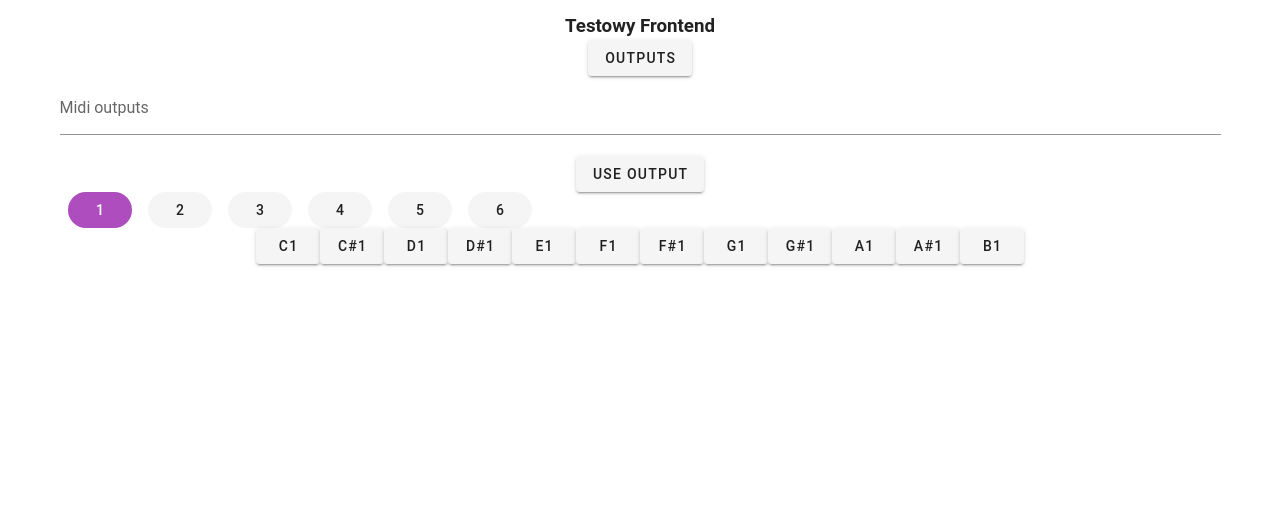
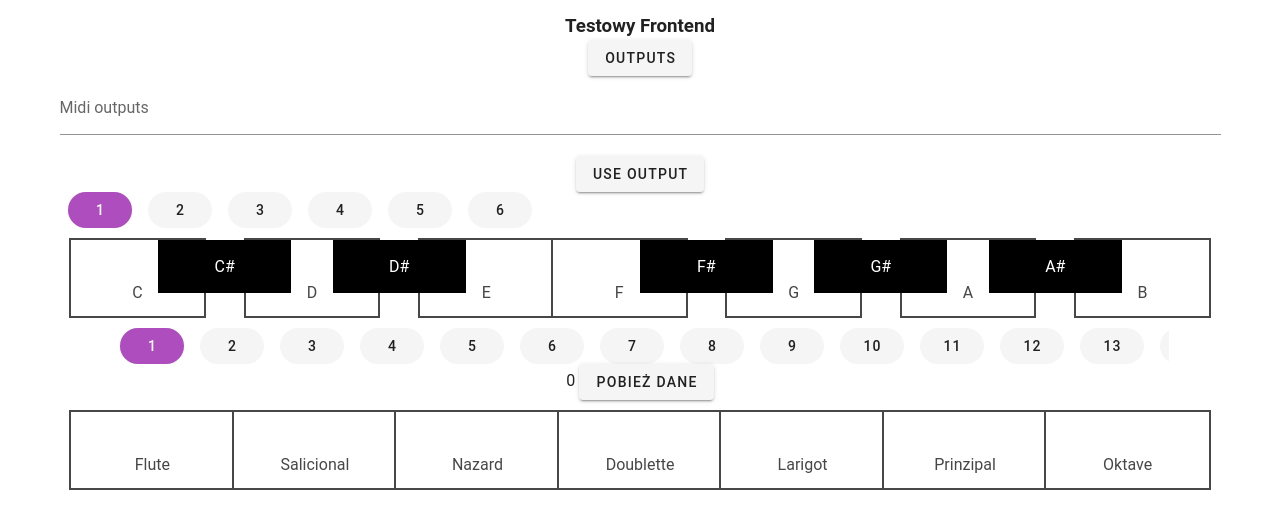
Before and after one commit to MichalKlyz-s/frontend, a Vue app: page / in a window 1280 px wide. Shown: the top 528 px of the page. Built offline with nearby package versions, Linux system fonts and the light colour scheme; the HTML template or start-up script is replaced by a standard one.

Commit message:
Dodanie pobierania głosów i przygotowanie pod dodanie głosów

```diff
--- a/package.json
+++ b/package.json
@@ -43,7 +43,8 @@
     "typescript": "^5.0.2",
     "vue-cli-plugin-vuetify": "~2.5.8",
     "vue-template-compiler": "^2.6.14",
-    "vuetify-loader": "^1.7.0"
+    "vuetify-loader": "^1.7.0",
+    "webpack-env": "^0.8.0"
   },
   "eslintConfig": {
     "root": true,
--- a/src/components/homePage.vue
+++ b/src/components/homePage.vue
@@ -5,6 +5,7 @@
         <div class="hello">
           <h3>Testowy Frontend</h3>
        <keybord/>
+       <register/>
     </div>
       </v-col>
       </v-row>
@@ -13,14 +14,16 @@
 
 <script>
 import keybord from '../components/keyboard.vue'
+import register from '../components/register.vue'
 export default {
   name: 'homePage',
   components: {
-    keybord
+    keybord,
+    register
   },
   data: () => ({
-    octawList: [1, 2, 3, 4, 5, 6],
-    selected: 1
+    // octawList: [1, 2, 3, 4, 5, 6],
+    // selected: 1
     // ecosystem: [
     //   {
     //     text: 'vuetify-loader',
--- a/src/components/keyboard.vue
+++ b/src/components/keyboard.vue
@@ -33,7 +33,11 @@
           </v-btn>
         </v-slide-item>
       </v-slide-group>
-    <v-btn variant="tonal" @click="test('C' + (selected+1))">
+
+<v-row>
+<br/>
+</v-row>
+    <!-- <v-btn variant="tonal" @click="test('C' + (selected+1))">
       C{{selected+1}}
     </v-btn>
         <v-btn variant="tonal" @click="test('C#' + (selected+1))">
@@ -68,13 +72,67 @@
       </v-btn>
       <v-btn variant="tonal" @click="test('B' + (selected+1))">
         B{{selected+1}}
-        <!-- Orchestral -->
-      </v-btn>
+      </v-btn> -->
+      <!-- <div id="kbd">
+        <div id="keys">
+         <v-col cols="1" id="keys">
+          <div class="node white"></div>
+         </v-col>
+        <v-col cols="1" id="keys">
+          <div class="node black"></div>
+         </v-col>
+        <v-col cols="1" id="keys">
+          <div class="node white"></div>
+         </v-col>
+         <v-col cols="2">
+           <div class="prawyPrzycisk"></div>
+        </v-col>
+        <v-col cols="2">
+           <div class="lewyPrzycisk"></div>
+        </v-col>
+        <v-col cols="2">
+           <div class="prawyPrzycisk"></div>
+        </v-col>
+        </div>
+      </div>
+       <div class="Czarnyprzycisk"></div>
+       <div class="prawyPrzycisk"></div>
+       <div class="srodkowyPrzycisk"></div>
+</div> -->
+<div id="kbd">
 
+<div id="keys">
+
+    <div id="c" class="note white" @click="test('C' + (selected+1))">C
+    </div>
+    <div id="c#" class="note black" @click="test('C#' + (selected+1))">C#
+    </div>
+    <div id="d" class="note white" @click="test('D' + (selected+1))">D
+    </div>
+    <div id="d#" class="note black" @click="test('D#' + (selected+1))">D#
+    </div>
+    <div id="e" class="note white" @click="test('E' + (selected+1))">E
+    </div>
+    <div id="f" class="note white" @click="test('F' + (selected+1))">F
+    </div>
+    <div id="f#" class="note black" @click="test('F#' + (selected+1))">F#
+    </div>
+    <div id="g" class="note white" @click="test('G' + (selected+1))">G
+    </div>
+    <div id="g#" class="note black" @click="test('G#' + (selected+1))">G#
+    </div>
+    <div id="a" class="note white" @click="test('A' + (selected+1))">A
+    </div>
+    <div id="a#" class="note black" @click="test('A#' + (selected+1))">A#
+    </div>
+    <div id="b" class="note white" @click="test('B' + (selected+1))">B
+    </div>
+</div>
+</div>
 </div>
 </template>
 <script>
-import * as api from '../modules/api_h.ts'
+import * as api from '../modules/apiH.ts'
 export default {
   name: 'keybord',
   data: () => ({
@@ -116,3 +174,100 @@ export default {
   }
 }
 </script>
+<style lang="scss" scoped>
+
+.lewyPrzycisk {
+  height: 85px;
+  width: 46px;
+  background: white;
+  border-right: 2px solid black;
+  border-top: 2px solid black;
+  border-left: 2px solid black;
+}
+
+.lewyPrzycisk::after {
+  content: '';
+  background-color: white;
+  position: absolute;
+  height: 150px;
+  width: 90px;
+    margin-left: -23px;
+  border-right: 2px solid black;
+  border-bottom: 2px solid black;
+  border-left: 2px solid black;
+  margin-top: 85px;
+}
+
+.prawyPrzycisk {
+  // margin-left: 20px;
+  height: 85px;
+  width: 46px;
+  background: white;
+  border-right: 2px solid black;
+  border-top: 2px solid black;
+  border-left: 2px solid black;
+}
+// .prawyPrzycisk::before {
+//   content: '';
+//   position: absolute;
+//   height: 65px;
+//   border-top: 10px solid transparent;
+//   border-bottom: 10px solid transparent;
+//   border-right: 10px solid #e8e8e8;
+//   margin-left: -10px;
+// }
+.prawyPrzycisk::before {
+  content: '';
+  background-color: white;
+  position: absolute;
+  height: 150px;
+  width: 90px;
+    margin-left: -69px;
+  border-right: 2px solid black;
+  border-bottom: 2px solid black;
+  border-left: 2px solid black;
+  margin-top: 85px;
+}
+
+#kbd {
+  height: 100px;
+  padding: 1%;
+  flex-flow: column;
+  display: flex;
+  flex: 4;
+}
+
+#keys {
+  height: 100%;
+  display: flex;
+  flex: 8;
+  justify-content: center;
+
+}
+
+.note {
+  flex: 1;
+  display: inline-flex;
+  align-items: center;
+}
+
+.black {
+
+  justify-content: center;
+  position: relative;
+  height: 70%;
+  background-color: #474747;
+  color: white;
+  width: 8%;
+  margin: 0 -4%
+}
+
+.white {
+  flex-flow: column;
+  justify-content: flex-end;
+  outline: 2px solid #474747;
+  color: #474747;
+  background-color: #ffffff;
+  padding-bottom: 1%;
+}
+</style>
--- /dev/null
+++ b/src/components/register.vue
@@ -0,0 +1,222 @@
+<template>
+<div>
+  <v-slide-group show-arrows v-model="selectedChanel">
+    <v-slide-item
+          v-for="n in 16"
+          :key="n"
+          v-slot:default="{ active, toggle }"
+
+        >
+          <v-btn
+            class="mx-2"
+            :input-value="active"
+            active-class="purple white--text"
+            depressed
+            rounded
+            @click="toggle"
+          >
+            {{ n }}
+          </v-btn>
+        </v-slide-item>
+      </v-slide-group>
+      {{ selectedChanel }}
+      <v-btn variant="tonal" @click="getData()">
+     Pobież dane
+    </v-btn>
+    <div v-if="dataVoice" style="margin: 20px;">
+      <template v-if="dataVoice">
+        <template v-for="(c, index) in  dataVoice.length" >
+          <div v-bind:key="index">
+      <v-row v-if="dataVoice[index].generaldata">
+        General data: <br/>
+        Name: {{ dataVoice[index].generaldata.Name }}
+        Location: {{ dataVoice[index].generaldata.Location }}
+        Number Of Voices: {{ dataVoice[index].generaldata.NumberOfVoices }}
+        Change Of Voice: {{ dataVoice[index].generaldata.ChangeOfVoice }}
+        Number Of Manuals: {{ dataVoice[index].generaldata.NumberOfManuals }}
+        Kople: {{ dataVoice[index].generaldata.Kople }}
+      </v-row>
+      <v-row v-if="dataVoice[index].Keyboard">
+        Keyboard: <br/>
+        Manuals: {{ dataVoice[index].Keyboard.Manuals.Start }} - {{ dataVoice[index].Keyboard.Manuals.End }}
+        Pedals: {{ dataVoice[index].Keyboard.Pedals.Start }} - {{ dataVoice[index].Keyboard.Pedals.End }}
+      </v-row>
+      <v-row v-if="dataVoice[index].OrgansDisposition">
+        Organ dispositon: <br/>
+        Name: {{ dataVoice[index].OrgansDisposition.Name }}
+        Voices For Manuals: {{ dataVoice[index].OrgansDisposition.VoicesForManuals }}
+        Numbers To Show: {{ dataVoice[index].OrgansDisposition.NumbersToShow }}
+        Numbers For Switch: {{ dataVoice[index].OrgansDisposition.NumbersForSwitch }}
+      </v-row>
+    </div>
+    </template>
+    </template>
+</div>
+<div id="kbd">
+
+<div id="keys">
+
+    <div id="c" class="note white" @click="test('C' )">Flute
+    </div>
+    <div id="d" class="note white" @click="test('D' )">Salicional
+    </div>
+    <div id="e" class="note white" @click="test('E')">Nazard
+    </div>
+    <div id="f" class="note white" @click="test('F' )">Doublette
+    </div>
+    <div id="g" class="note white" @click="test('G' )">Larigot
+    </div>
+    <div id="a" class="note white" @click="test('A' )">Prinzipal
+    </div>
+    <div id="b" class="note white" @click="test('B')">Oktave
+    </div>
+</div>
+  </div>
+
+</div>
+</template>
+<script>
+import * as api from '../modules/apiH.ts'
+export default {
+  name: 'register',
+  data: () => ({
+    dataVoice: null,
+    selectedChanel: 0
+    // registerArgs: [
+    //   ['note']= 'C',
+    //   ['chanel'] = 0
+    // ]
+  }),
+  methods: {
+    async test (note) {
+      // this.registerArgs.note = note
+      // this.registerArgs.chanel = this.selectedChanel
+      const cos = [note, this.selectedChanel]
+      const stats = await api.midiRegister(cos)
+      if (stats.data.succes) {
+        console.log('tak')
+      } else {
+        console.log('nie')
+        throw Error(stats.message)
+      }
+    },
+    async getData () {
+      const stats = await api.midiOutputsTest()
+      if (stats.data.success === true) {
+        console.log('Pobrało nowe outputy')
+        console.log(stats.data.chosenData)
+        this.dataVoice = stats.data.chosenData
+      } else {
+        console.log('Błąd pobrania')
+        throw Error(stats.message)
+      }
+    },
+    async testChosenOutPut () {
+      const stats = await api.midiChosenOutputTest(this.chosenOutput)
+      if (stats.data.success === true) {
+        console.log('Powiodło się')
+      } else {
+        console.log('Błąd wysłania')
+        throw Error(stats.message)
+      }
+    }
+  }
+}
+</script>
+<style lang="scss" scoped>
+
+.lewyPrzycisk {
+  height: 85px;
+  width: 46px;
+  background: white;
+  border-right: 2px solid black;
+  border-top: 2px solid black;
+  border-left: 2px solid black;
+}
+
+.lewyPrzycisk::after {
+  content: '';
+  background-color: white;
+  position: absolute;
+  height: 150px;
+  width: 90px;
+    margin-left: -23px;
+  border-right: 2px solid black;
+  border-bottom: 2px solid black;
+  border-left: 2px solid black;
+  margin-top: 85px;
+}
+
+.prawyPrzycisk {
+  // margin-left: 20px;
+  height: 85px;
+  width: 46px;
+  background: white;
+  border-right: 2px solid black;
+  border-top: 2px solid black;
+  border-left: 2px solid black;
+}
+// .prawyPrzycisk::before {
+//   content: '';
+//   position: absolute;
+//   height: 65px;
+//   border-top: 10px solid transparent;
+//   border-bottom: 10px solid transparent;
+//   border-right: 10px solid #e8e8e8;
+//   margin-left: -10px;
+// }
+.prawyPrzycisk::before {
+  content: '';
+  background-color: white;
+  position: absolute;
+  height: 150px;
+  width: 90px;
+    margin-left: -69px;
+  border-right: 2px solid black;
+  border-bottom: 2px solid black;
+  border-left: 2px solid black;
+  margin-top: 85px;
+}
+
+#kbd {
+  height: 100px;
+  padding: 1%;
+  flex-flow: column;
+  display: flex;
+  flex: 4;
+}
+
+#keys {
+  height: 100%;
+  display: flex;
+  flex: 8;
+  justify-content: center;
+
+}
+
+.note {
+  flex: 1;
+  display: inline-flex;
+  align-items: center;
+}
+
+.black {
+
+  justify-content: center;
+  position: relative;
+  height: 70%;
+  background-color: #474747;
+  color: white;
+  width: 8%;
+  margin: 0 -4%
+}
+
+.white {
+  flex-flow: column;
+  justify-content: flex-end;
+  outline: 2px solid #474747;
+  color: #474747;
+  background-color: #ffffff;
+  padding-bottom: 1%;
+}
+</style>
--- a/src/modules/api_f.ts
+++ b/src/modules/apiF.ts
@@ -36,7 +36,7 @@ export const axiosPost = (
         },
     };
 
-    return axios.post( `http://localhost:8888/${relativeUrl}`,
+    return axios.post( `http://192.168.0.143:8888/${relativeUrl}`,
     postOptions.isPureData ? params : { ...params, user: 'MK'}, postOptions,).catch(readError);
 };
 
@@ -49,8 +49,9 @@ export const axiosGet = (relativeUrl, params = {}) => {
             data: params
         }
     }
+    // return axios.get(`http://172.20.10.10:8888/${relativeUrl}`, config)
 
-    return axios.get(`http://localhost:8888/${relativeUrl}`, config)
+    return axios.get(`http://192.168.0.143:8888/${relativeUrl}`, config)
 
     // return axios.get(`http://10.128.84.10:8888/${relativeUrl}`, config)
     // return Axios.get( `http://192.168.0.3:8888/${relativeUrl}`, {
--- a/src/modules/api_h.ts
+++ b/src/modules/apiH.ts
@@ -1,8 +1,11 @@
-import { axiosGet, dataOnly } from "./api_f.ts"
+import { axiosGet, axiosPost, dataOnly } from "./apiF.ts"
 
 
 export const midiTest =async (args) => {
     return axiosGet('midi', args)
+}
+export const midiRegister =async (args) => {
+    return axiosPost('midi_register', args)
 }
 export const midiOutputsTest =async (args) => {
     return axiosGet('connect', args)
--- a/tsconfig.json
+++ b/tsconfig.json
@@ -7,6 +7,7 @@
      "es6",
      "DOM"
     ],
+  "allowImportingTsExtensions": --emitDeclarationOnly,
    "moduleResolution": "node",
    "esModuleInterop": true,
    "rootDir": "./src",
```
Also changed, not shown: webpack.config.js (+7 -1 lines), .eslintrc.js.
